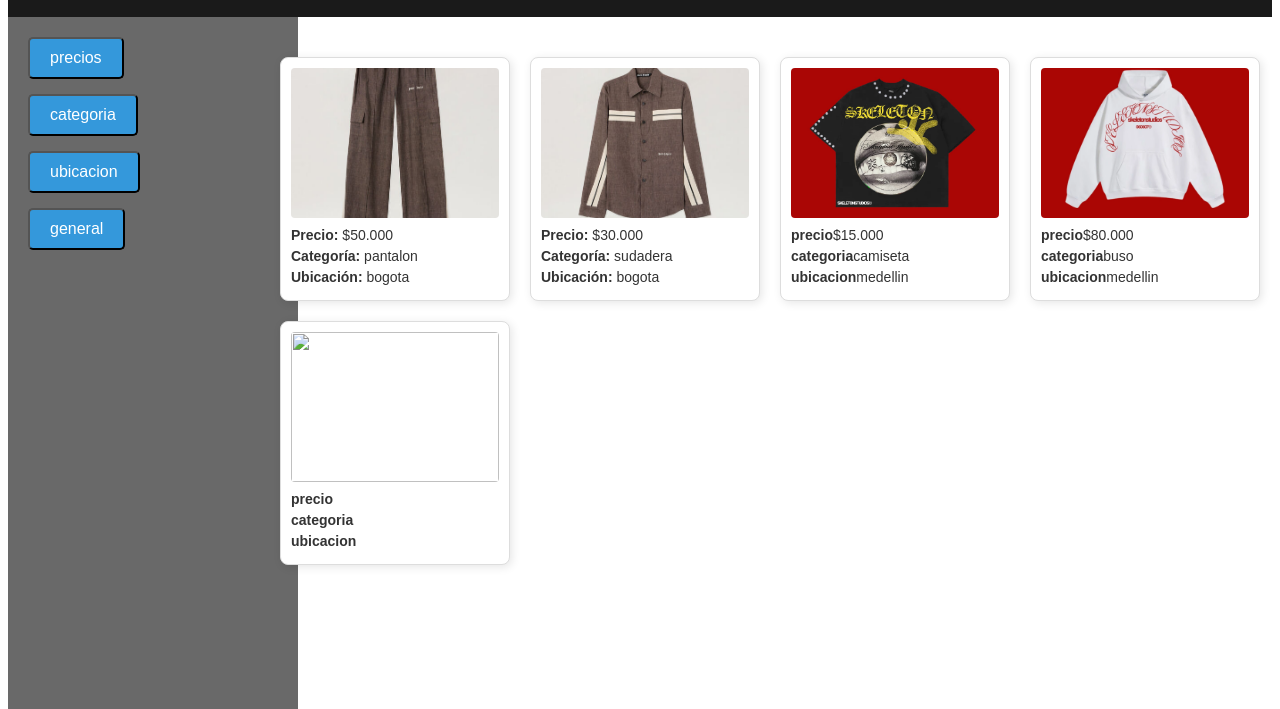
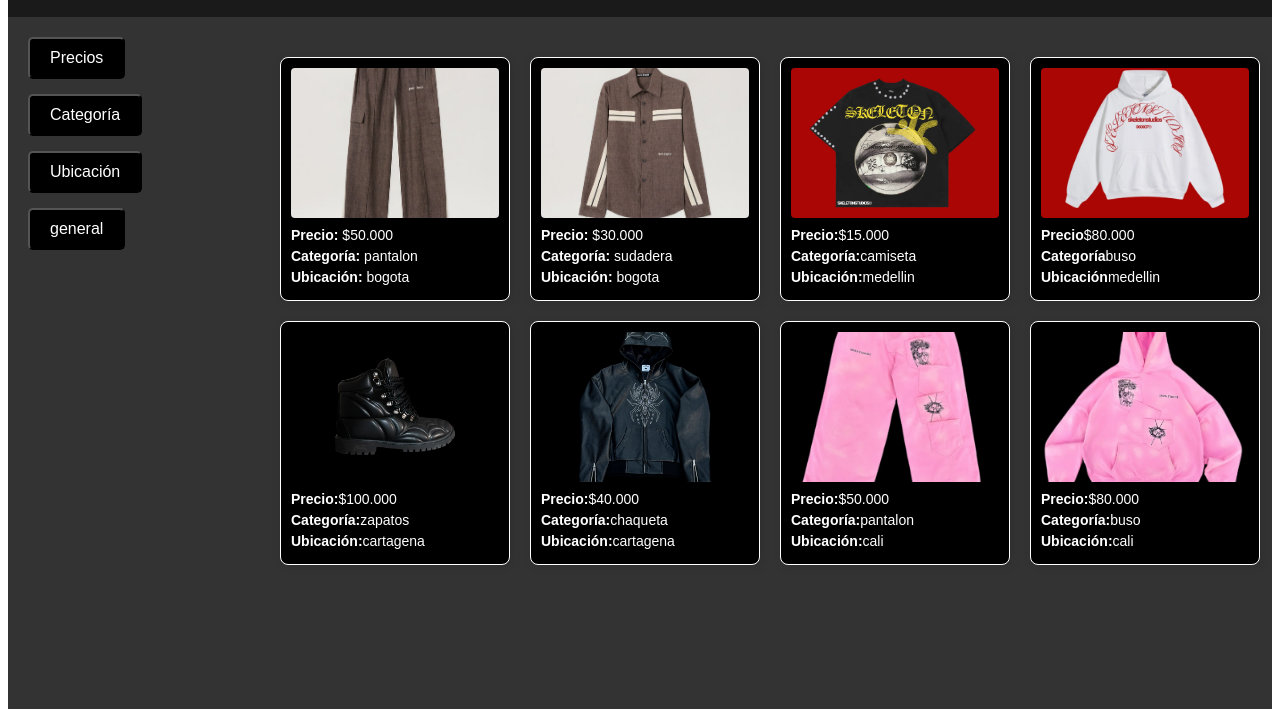
Before and after one commit to ianycl2004-collab/SupportingD-Marks, a plain HTML site: page index.html in a window 1280 px wide. Shown: the part 91-800 px from the top of the page. Drawn offline with Linux system fonts and the light colour scheme.

Commit message:
avances ventana 3

```diff
--- a/Ventana 3/CSS/index.css
+++ b/Ventana 3/CSS/index.css
@@ -19,13 +19,13 @@
     flex-direction: column;
     gap: 15px;
     padding: 20px;
-    background-color: dimgrey;
+    background-color:#333;
     width: 250px;
     height: 100vh;
 
 }
 .contenedor button{
-    background-color: #3498db;
+    background-color: black;
     color: white;
     padding: 10px 20px;
     border-radius: 5px;
@@ -35,6 +35,7 @@
 }
 section {
     display: flex;
+    background-color:#333;
 }
 .seccion-imagenes {
     display: grid;
@@ -46,24 +47,36 @@ section {
     width: calc(100% - 300px);
 }
 .tarjeta {
-    background-color: #ffffff;
-    border: 1px solid #ddd;
+    background-color: black;
+    border: 1px solid white;
     box-shadow: 2px 2px 10px rgba(0,0,0,0.1);
     border-radius: 8px;
     padding: 10px;
+
 }
 
 
 .tarjeta img {
     width: 100%;
     height: 150px;
-    object-fit: cover; /* Para que la foto no se estire */
+    object-fit: cover;
     border-radius: 4px;
+    transition: 0.3s;
+}
+.tarjeta:hover img{
+    transform:scale(1.8) ;
 }
 
 .descripcion p {
     margin: 5px 0;
     font-family: Arial, sans-serif;
     font-size: 14px;
-    color: #333;
+    color: white;
 }
+footer{
+    text-align: center;
+    padding: 40px;
+    font-size: 0.8rem;
+    color:white;
+    background-color: #1a1a1a;
+}
--- a/index.html
+++ b/index.html
@@ -18,9 +18,9 @@
     </header>
     <section>
         <div class="contenedor">
-            <div class="p"><button>precios</button></div>
-            <div class="c"><button>categoria</button></div>
-            <div class="u"><button>ubicacion</button></div>
+            <div class="p"><button>Precios</button></div>
+            <div class="c"><button>Categoría</button></div>
+            <div class="u"><button>Ubicación</button></div>
             <div class="t"><button>general</button></div>
             <div class="seccion-imagenes">
             <div class="tarjeta">
@@ -40,30 +40,57 @@
                 </div>
             </div>
             <div class="tarjeta">
-                <img src="./Ventana 3/IMAGENES/camiseta.jpeg" alt="producto">
+                <img src="./Ventana 3/IMAGENES/camiseta.jpeg" alt="Producto">
                 <div class="descripcion">
-                    <p><strong>precio</strong>$15.000</p>
-                    <p><strong>categoria</strong>camiseta</p>
-                    <p><strong>ubicacion</strong>medellin</p>
+                    <p><strong>Precio:</strong>$15.000</p>
+                    <p><strong>Categoría:</strong>camiseta</p>
+                    <p><strong>Ubicación:</strong>medellin</p>
                 </div>
             </div>
             <div class="tarjeta">
-                <img src="./Ventana 3/IMAGENES/buso.webp" alt="producto">
+                <img src="./Ventana 3/IMAGENES/buso.webp" alt="Producto">
                 <div class="descripcion">
-                    <p><strong>precio</strong>$80.000</p>
-                    <p><strong>categoria</strong>buso</p>
-                    <p><strong>ubicacion</strong>medellin</p>
+                    <p><strong>Precio</strong>$80.000</p>
+                    <p><strong>Categoría</strong>buso</p>
+                    <p><strong>Ubicación</strong>medellin</p>
                 </div>
             </div>
             <div class="tarjeta">
-                <img src="" alt="">
+                <img src="./Ventana 3/IMAGENES/BOTAS.webp" alt="Producto">
                 <div class="descripcion">
-                    <p><strong>precio</strong></p>
-                    <p><strong>categoria</strong></p>
-                    <p><strong>ubicacion</strong></p>
+                    <p><strong>Precio:</strong>$100.000</p>
+                    <p><strong>Categoría:</strong>zapatos</p>
+                    <p><strong>Ubicación:</strong>cartagena</p>
+                </div>
+            </div>
+            <div class="tarjeta">
+                <img src="./Ventana 3/IMAGENES/chaquetacueroarana.webp" alt="Producto">
+                <div class="descripcion">
+                    <p><strong>Precio:</strong>$40.000</p>
+                    <p><strong>Categoría:</strong>chaqueta</p>
+                    <p><strong>Ubicación:</strong>cartagena</p>
+                </div>
+            </div>
+            <div class="tarjeta">
+                <img src="./Ventana 3/IMAGENES/rosa.webp" alt="Producto">
+                <div class="descripcion">
+                    <p><strong>Precio:</strong>$50.000</p>
+                    <p><strong>Categoría:</strong>pantalon</p>
+                    <p><strong>Ubicación:</strong>cali</p>
+                </div>
+            </div>
+            <div class="tarjeta">
+                <img src="./Ventana 3/IMAGENES/rosa2.webp" alt="Producto">
+                <div class="descripcion">
+                    <p><strong>Precio:</strong>$80.000</p>
+                    <p><strong>Categoría:</strong>buso</p>
+                    <p><strong>Ubicación:</strong>cali</p>
                 </div>
             </div>
         </div>
     </section>
+    <footer>
+        <p>2026 GlobalVibe -stiven bello</p>
+    </footer>
 </body>
 </html>
```
Also changed, not shown: Ventana 3/IMAGENES/BOTAS.webp (added), Ventana 3/IMAGENES/bagi.webp (added), Ventana 3/IMAGENES/chaquetacueroarana.webp (added), Ventana 3/IMAGENES/rosa.webp (added), Ventana 3/IMAGENES/rosa2.webp (added).
